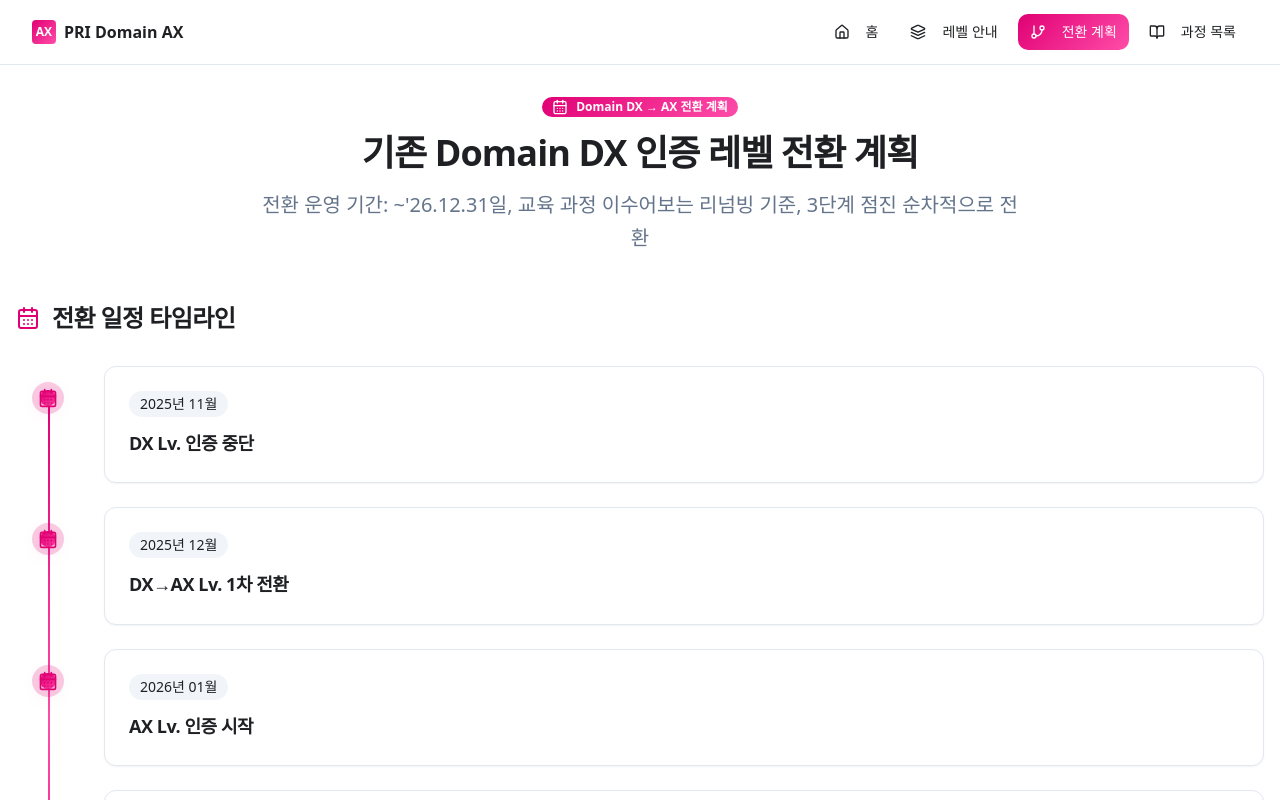
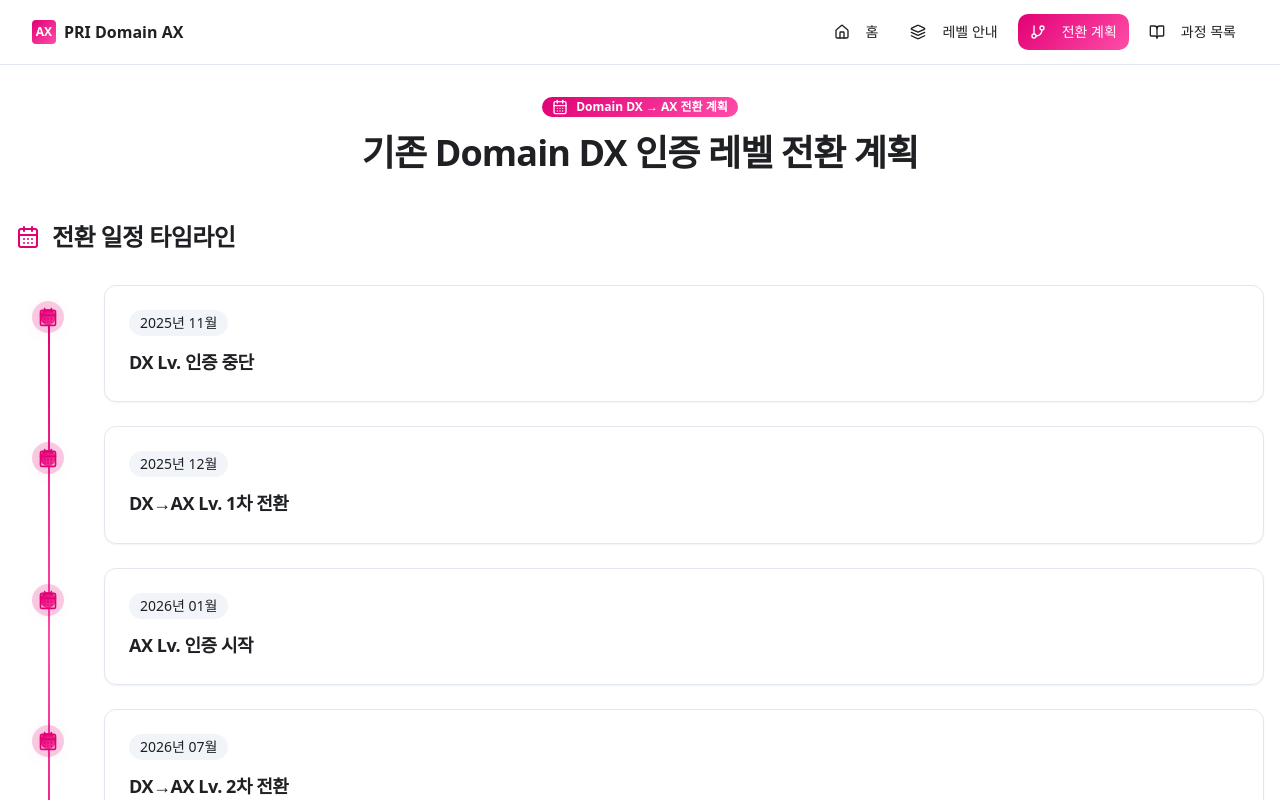
Before and after one commit to foolpoet44/domainax-navigator, a React (Vite) app: page /transition-plan in a window 1280 px wide. Shown: the top 800 px of the page. Built offline with nearby package versions, Linux system fonts and the light colour scheme.

Commit message:
Visual edit in Lovable
Edited UI in Lovable

```diff
--- a/src/pages/TransitionPlan.tsx
+++ b/src/pages/TransitionPlan.tsx
@@ -21,9 +21,7 @@ const TransitionPlan = () => {
             Domain DX → AX 전환 계획
           </Badge>
           <h1 className="text-4xl font-bold mb-4">기존 Domain DX 인증 레벨 전환 계획</h1>
-          <p className="text-xl text-muted-foreground max-w-3xl mx-auto leading-relaxed">
-            {domainAxData.transitionPlan.renumberingRule}
-          </p>
+
         </div>
 
         {/* Timeline */}
```
